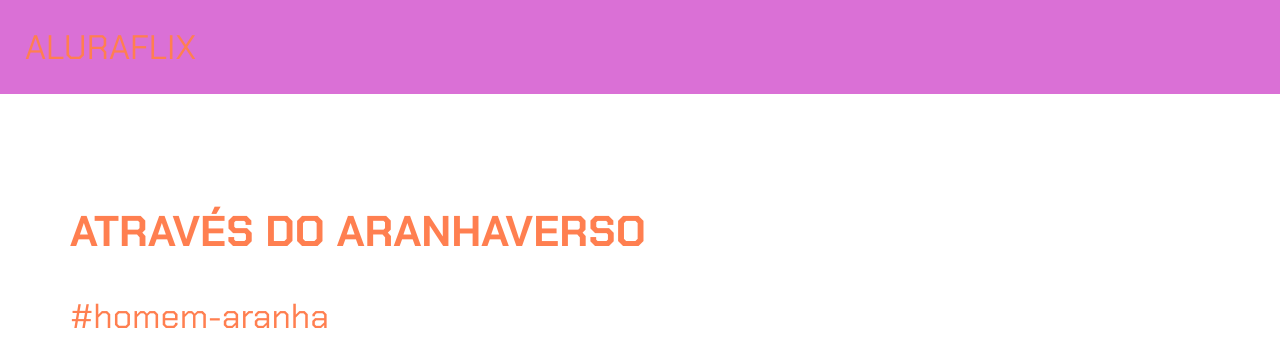
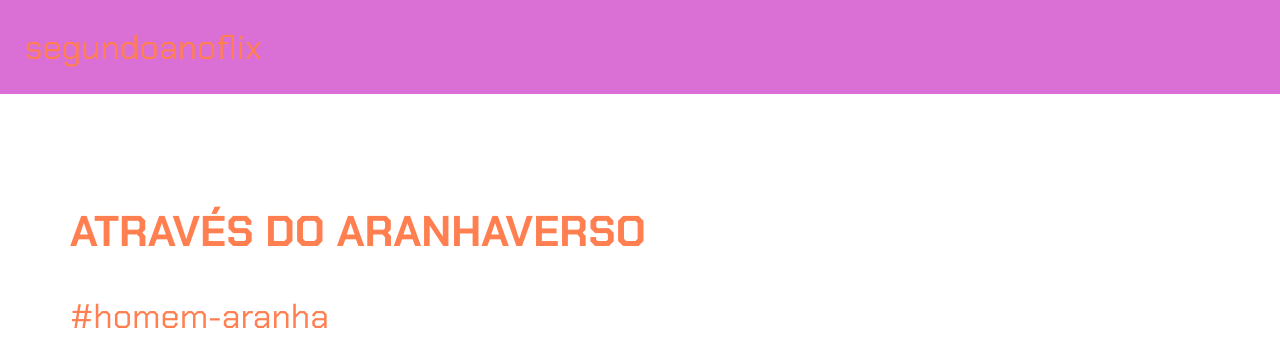
Before and after one commit to pprofessorandre/segundoanoflix, a plain HTML site: page index.html in a window 1280 px wide. Shown: the top 350 px of the page. Drawn offline with Linux system fonts and the light colour scheme.

Commit message:
alterando aluraflix para segundoanoflix

```diff
--- a/index.html
+++ b/index.html
@@ -5,13 +5,13 @@
     <link rel="preconnect" href="https://fonts.googleapis.com">
 <link rel="preconnect" href="https://fonts.gstatic.com" crossorigin>
 <link href="https://fonts.googleapis.com/css2?family=Chakra+Petch:ital,wght@0,300;0,400;0,500;0,600;0,700;1,300;1,400;1,500;1,600;1,700&display=swap" rel="stylesheet">
-    <title>Aluraflix</title>
+    <title>segundoanoflix</title>
 
 </head>
 
 <body>
 
-    <header>ALURAFLIX</header>
+    <header>segundoanoflix</header>
 
     <section>
         <div>
```
